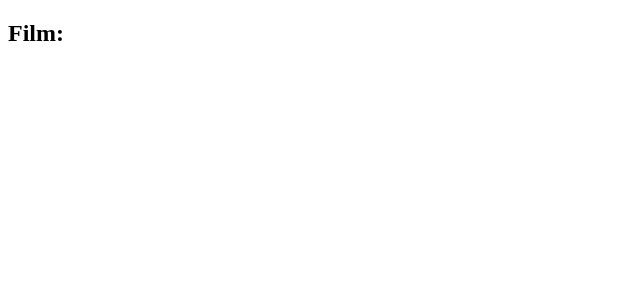
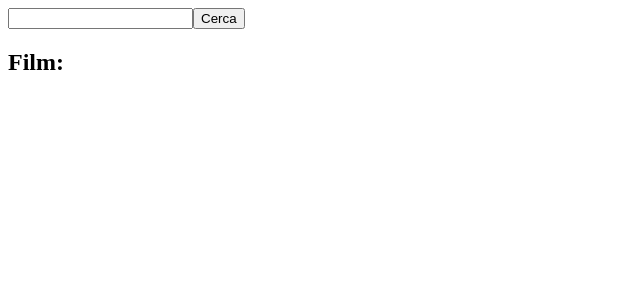
Before and after one commit to Gino804/vite-boolflix, a Vue app: page / in a window 1280 px wide. Shown: the top 300 px of the page, without its empty margins (0-640 px from the left). Built offline with nearby package versions, Linux system fonts and the light colour scheme.

Commit message:
Added search for movies

```diff
--- a/package.json
+++ b/package.json
@@ -9,6 +9,7 @@
     "preview": "vite preview"
   },
   "dependencies": {
+    "axios": "^1.4.0",
     "vue": "^3.2.47"
   },
   "devDependencies": {
--- a/src/App.vue
+++ b/src/App.vue
@@ -1,13 +1,24 @@
 <script>
+import axios from 'axios';
 import AppHeader from './components/AppHeader.vue';
 import AppMain from './components/AppMain.vue';
+import { store } from './data/store';
+const baseUri = 'https://api.themoviedb.org/3';
+const apiKey = 'bad7ca77233bc46b9ff0f547289a5f01';
 
 export default {
-  components: { AppHeader, AppMain }
+  components: { AppHeader, AppMain },
+  methods: {
+    searchMovie(searchedTerm) {
+      axios.get(`${baseUri}/search/movie?api_key=${apiKey}&query=${searchedTerm}&language=it`).then(res => {
+        store.movies = res.data.results;
+      })
+    }
+  }
 }
 </script>
 
 <template>
-  <AppHeader />
+  <AppHeader @searched-term="searchMovie" />
   <AppMain />
 </template>
--- a/src/components/AppHeader.vue
+++ b/src/components/AppHeader.vue
@@ -2,10 +2,16 @@
 import BaseSearchbar from './BaseSearchbar.vue';
 
 export default {
-    components: { BaseSearchbar }
+    components: { BaseSearchbar },
+    emits: ['searched-term'],
+    methods: {
+        searchTerm(searchedTerm) {
+            this.$emit('searched-term', searchedTerm);
+        }
+    }
 }
 </script>
 
 <template>
-    <BaseSearchbar />
+    <BaseSearchbar @button-clicked="searchTerm" />
 </template>
--- a/src/components/BaseSearchbar.vue
+++ b/src/components/BaseSearchbar.vue
@@ -1,3 +1,15 @@
-<script></script>
+<script>
+export default {
+    data() {
+        return {
+            searchedTerm: ''
+        }
+    },
+    emits: ['button-clicked']
+}
+</script>
 
-<template></template>
+<template>
+    <input type="text" v-model="searchedTerm">
+    <button @click="$emit('button-clicked', searchedTerm)">Cerca</button>
+</template>
--- a/src/components/MovieCard.vue
+++ b/src/components/MovieCard.vue
@@ -1,3 +1,19 @@
-<script></script>
+<script>
+export default {
+    props: {
+        title: String,
+        originalTitle: String,
+        language: String,
+        rating: Number
+    }
+}
+</script>
 
-<template></template>
+<template>
+    <ul>
+        <li>Titolo: {{ title }}</li>
+        <li>Titolo originale: {{ originalTitle }}</li>
+        <li>Lingua: {{ language }}</li>
+        <li>Valutazioni: {{ rating }}</li>
+    </ul>
+</template>
--- a/src/components/MoviesList.vue
+++ b/src/components/MoviesList.vue
@@ -1,11 +1,21 @@
 <script>
 import MovieCard from './MovieCard.vue';
+import { store } from '../data/store';
 
 export default {
-    components: { MovieCard }
+    components: { MovieCard },
+
+    data() {
+        return { store }
+    }
 }
 </script>
 
 <template>
-    <MovieCard />
+    <ul>
+        <li v-for="movie in store.movies" :key="movie.id">
+            <MovieCard :title="movie.title" :original-title="movie.original_title" :language="movie.original_language"
+                :rating="movie.vote_average" />
+        </li>
+    </ul>
 </template>
--- /dev/null
+++ b/src/data/store.js
@@ -0,0 +1,5 @@
+import { reactive } from "vue";
+
+export const store = reactive({
+  movies: [],
+});
```
Also changed, not shown: 1 other file (tests, documents, lock files or other folders).
